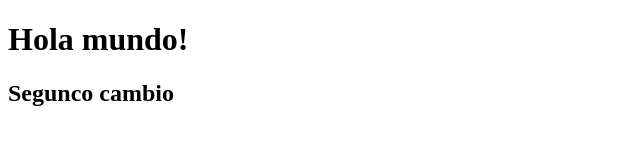
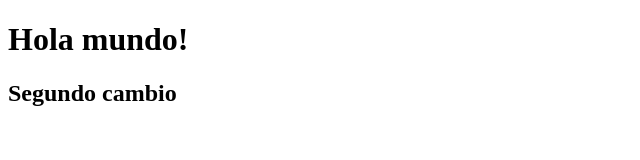
Before and after one commit to Raxank/Proyect_Frontend, a plain HTML site: page index.html in a window 1280 px wide. Shown: the full height of the page, 0-640 px from the left. Drawn offline with Linux system fonts and the light colour scheme.

Commit message:
este es mi tercer commit

```diff
--- a/index.html
+++ b/index.html
@@ -8,6 +8,6 @@
 </head>
 <body>
     <h1>Hola mundo!</h1>
-    <h2>Segunco cambio</h2>
+    <h2>Segundo cambio</h2>
 </body>
 </html>
```
